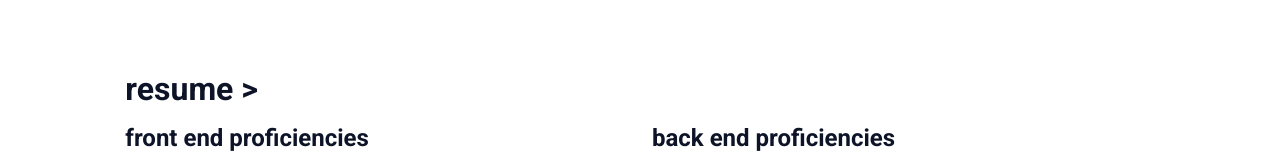
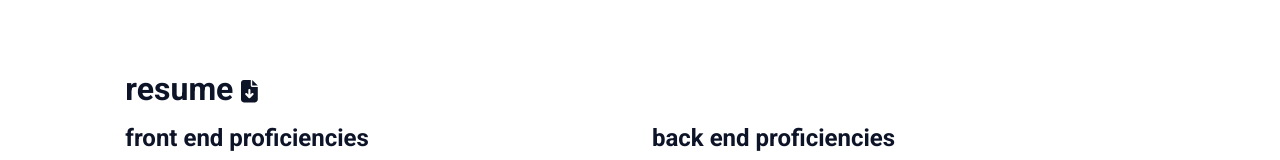
Before and after one commit to zelstart/react-portfolio, a React (Vite) app in the folder react-portfolio/: page /resume in a window 1280 px wide. Shown: the part 171-331 px from the top of the page. Built offline with nearby package versions, Linux system fonts and the light colour scheme.

Commit message:
added download for resume

```diff
--- a/react-portfolio/src/components/pages/Resume/Resume.css
+++ b/react-portfolio/src/components/pages/Resume/Resume.css
@@ -10,6 +10,10 @@
 .resume h2:hover {
     color: var(--accent2);
     cursor: pointer;
+}
+
+.download {
+    font-size: 1.4rem;
 }
 
 .proficiencies h3 {
--- a/react-portfolio/src/components/pages/Resume/Resume.jsx
+++ b/react-portfolio/src/components/pages/Resume/Resume.jsx
@@ -1,8 +1,11 @@
 import React from 'react';
 import { Row, Col, Container } from 'react-bootstrap';
 import { skills } from '../../../assets/data/data';
+import { FontAwesomeIcon } from '@fortawesome/react-fontawesome';
+import { faFileArrowDown } from '@fortawesome/free-solid-svg-icons';
 import './Resume.css';
 import '../../../style.css';
+import '../../../assets/Zel-Start-Resume.pdf'
 
 function Resume() {
     // filter skills based on classification
@@ -13,7 +16,7 @@ function Resume() {
         <Container fluid>
             <Row className="justify-content-center px-2 resume">
                 <Col className='' lg={10}>
-                    <h2>resume &gt;</h2>
+                <a href="../../../public/Zel-Start-Resume.pdf" download="Zel-Start-Resume.pdf"><h2>resume <FontAwesomeIcon icon={faFileArrowDown} className='download' /></h2></a>
                 </Col>
             </Row>
 
```
Also changed, not shown: 2 other files (tests, documents, lock files or other folders).
